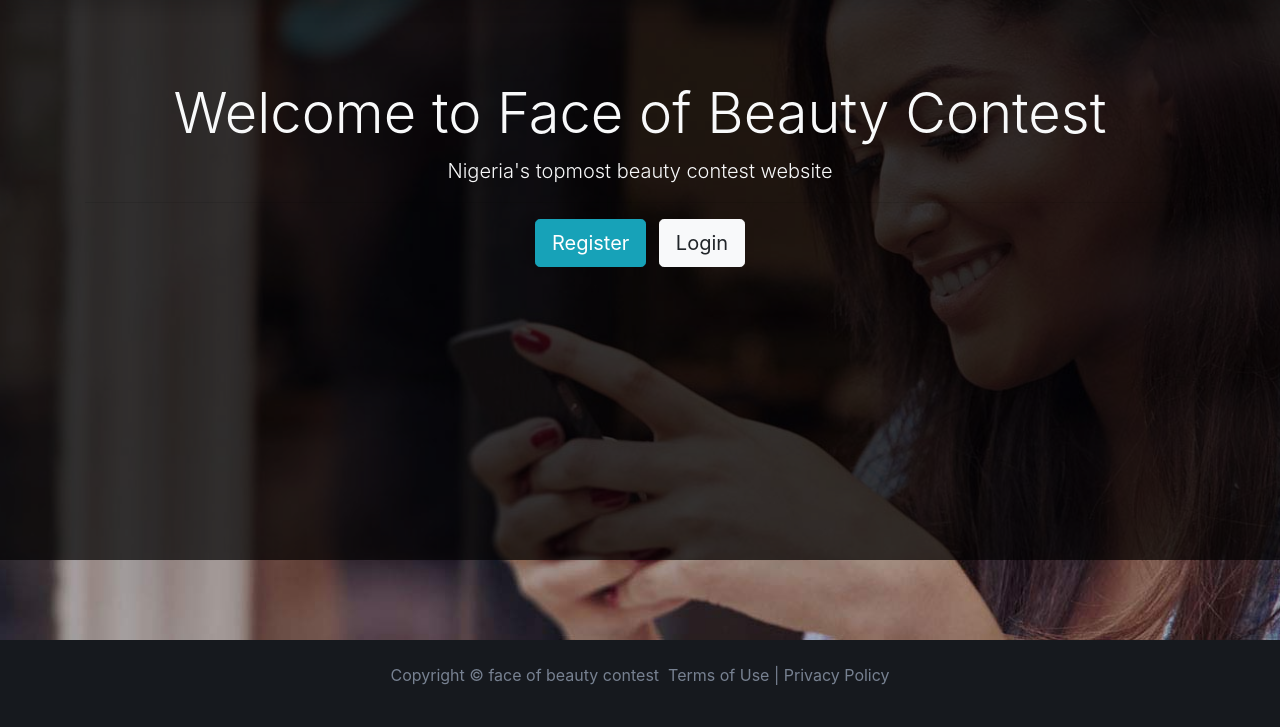
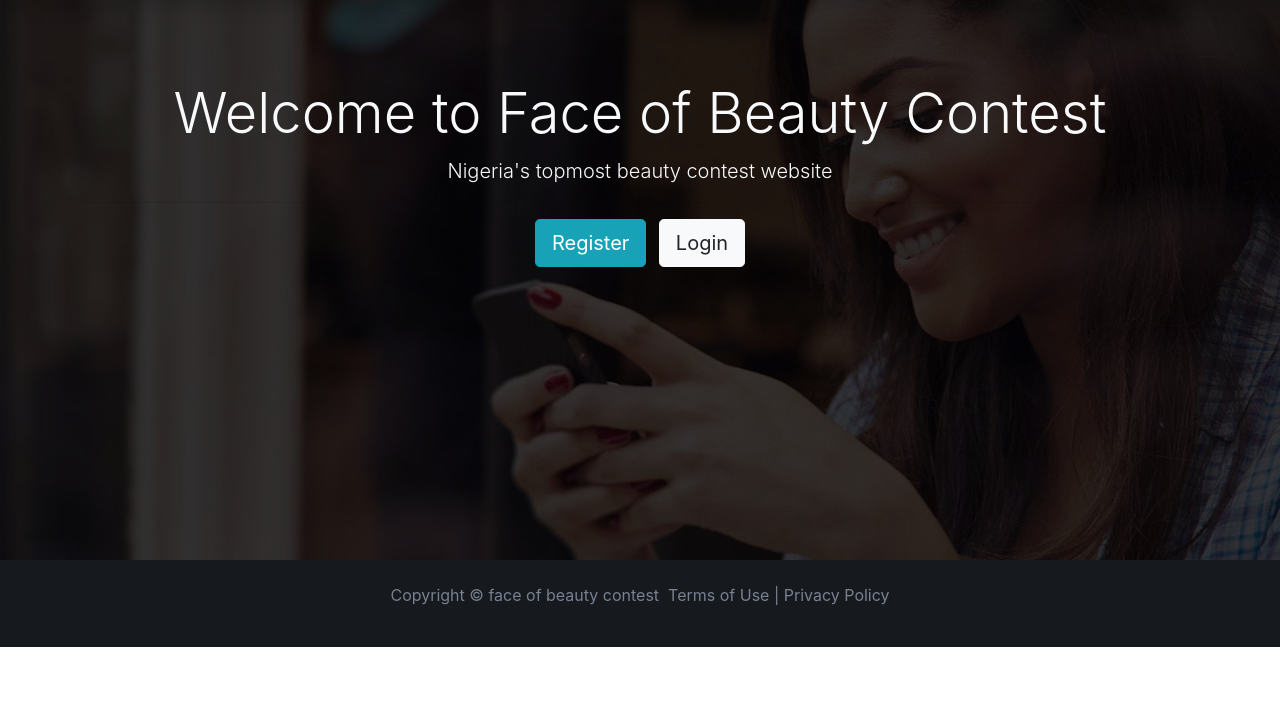
Before and after one commit to ayangzy/poll-system-in-django, a Django app: page / in a window 1280 px wide. Shown: the part 117-844 px from the top of the page. After the commit the page ends 764 px from the top, so only its background shows below. Run offline with Django 3.2, Linux system fonts and the light colour scheme; some libraries are stand-ins or nearby versions.

Commit message:
css fixes

```diff
--- a/pollsystem/static/css/style.css
+++ b/pollsystem/static/css/style.css
@@ -76,7 +76,7 @@
 	background-image: url('./img/showcase1.jpg') no-repeat;
 	background-size: cover;
 	background-position: center;
-	height: 80vh;
+	height: 70vh;
 	margin-top: -24px;
 	margin-bottom: -25px;
   }
```
